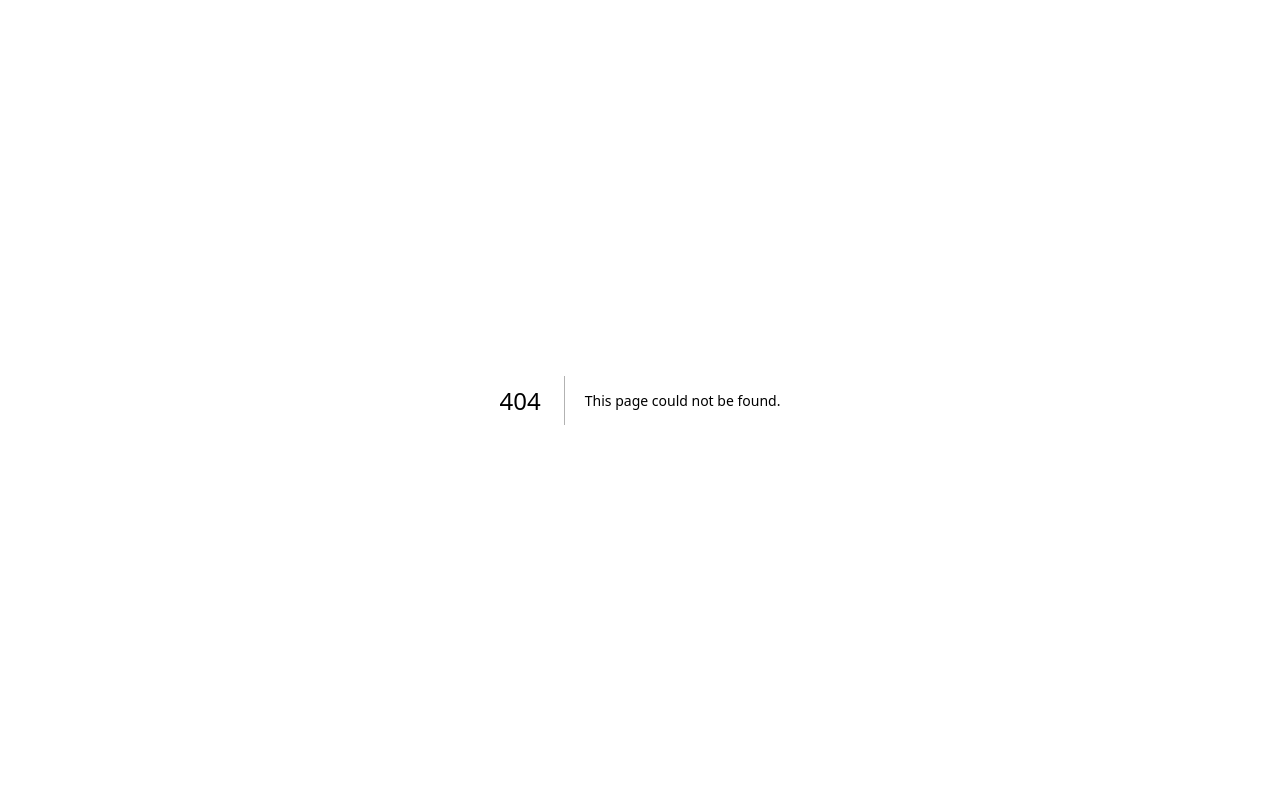
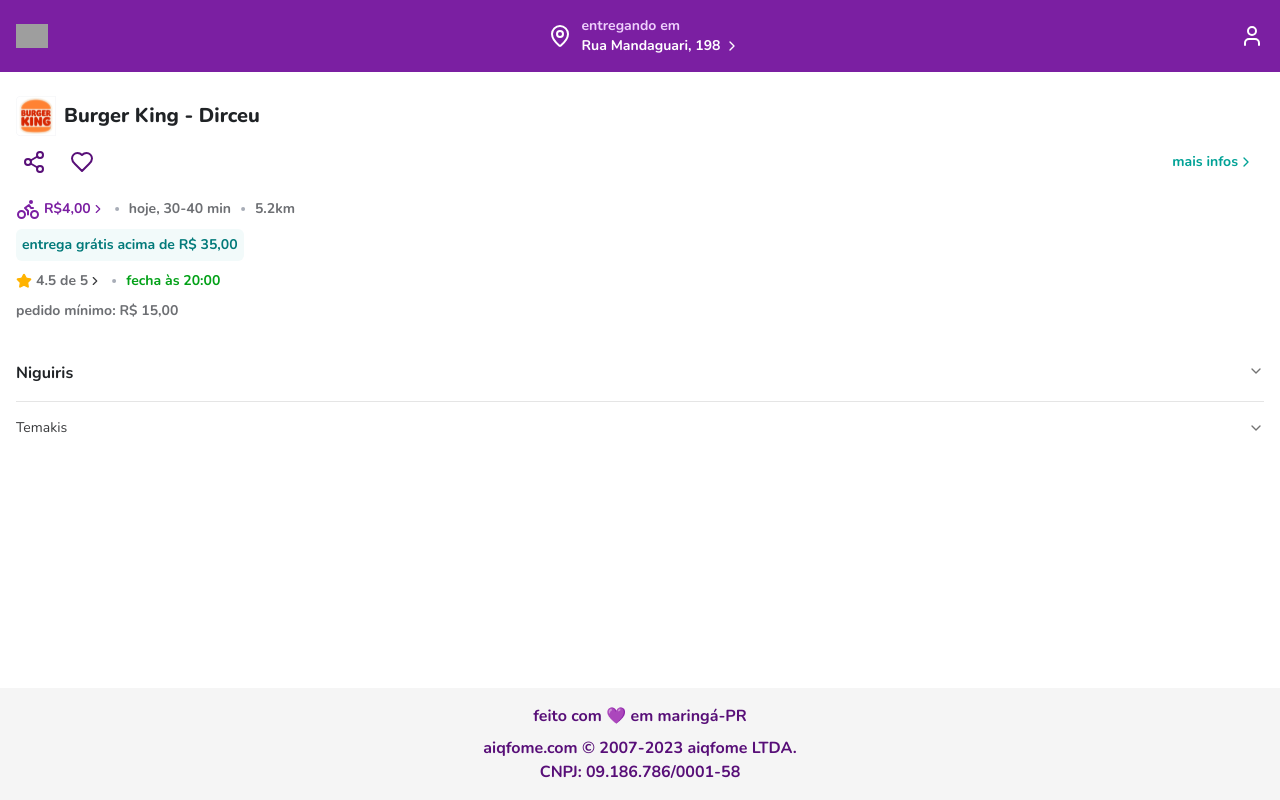
Before and after one commit to marcosmacedoo/aiqfome, a Next.js app: page /store/1 in a window 1280 px wide. Before the commit this address had no page. Built offline with nearby package versions, Linux system fonts and the light colour scheme; grey boxes are pictures that could not be loaded.

Commit message:
feat: create page style store details

```diff
--- a/package.json
+++ b/package.json
@@ -10,6 +10,7 @@
     "lint:fix": "eslint . --ext .js,.jsx,.ts,.tsx --fix"
   },
   "dependencies": {
+    "@radix-ui/react-accordion": "^1.2.10",
     "@radix-ui/react-separator": "^1.1.6",
     "@radix-ui/react-slot": "^1.2.2",
     "class-variance-authority": "^0.7.1",
--- /dev/null
+++ b/src/app/store/[storeSlug]/page.tsx
@@ -0,0 +1,84 @@
+import { Footer, Header } from "@/components/layout";
+import { Note, Button } from "@/components/ui";
+import { Catalog } from "@/features/stores/components";
+import { BikeIcon, ChevronRight, Dot, Heart, Share2, Star } from "lucide-react";
+import Image from "next/image";
+
+export default function StoreDetails() {
+  return (
+    <div className="min-h-dvh flex flex-col">
+      <Header />
+
+      <main className="px-4 py-6 flex-1">
+        <div className="flex gap-2 items-center">
+          <Image
+            src={"/images/logos/burger-king.svg"}
+            width={40}
+            height={40}
+            alt="Logo do Burger King"
+          />
+          <h1 className="font-extrabold text-neutral-900 text-xl">
+            Burger King - Dirceu
+          </h1>
+        </div>
+
+        <div className="flex items-center justify-between mt-2">
+          <div className="flex gap-3 items-center text-purple-700">
+            <Button variant="ghost" size="icon">
+              <Share2 className="text-purple-700 min-w-6 min-h-6" />
+            </Button>
+
+            <Button variant="ghost" size="icon">
+              <Heart className="text-purple-700 min-w-6 min-h-6" />
+            </Button>
+          </div>
+          <Button
+            variant="ghost"
+            className="text-teal-400 font-bold hover:text-teal-600"
+            size={"sm"}
+          >
+            mais infos
+            <ChevronRight size={12} className="-ml-1.5" />
+          </Button>
+        </div>
+
+        <div className="mt-4 flex items-center font-bold  text-neutral-500">
+          <div className="text-purple-500">
+            <BikeIcon size={24} className="inline" />
+            <span className="ml-1 text-sm">R$4,00</span>
+            <ChevronRight size={14} className="inline " />
+          </div>
+          <Dot className="text-neutral-400 inline" />
+          <span className="text-sm">hoje, 30-40 min</span>
+          <Dot className="text-neutral-400 inline" />
+          <span className="text-sm">5.2km</span>
+        </div>
+
+        <Note className="bg-teal-50 text-teal-600 mt-2">
+          entrega grátis acima de R$ 35,00
+        </Note>
+
+        <div className="mt-2 flex items-center font-bold">
+          <div className="flex items-center">
+            <Star
+              size={16}
+              className="text-yellow-500 inline fill-yellow-500"
+            />
+            <span className="ml-1 text-sm text-neutral-500">4.5 de 5</span>
+            <ChevronRight size={14} className="inline " />
+          </div>
+          <Dot className="text-neutral-400 inline" />
+          <span className="text-sm text-green-500">fecha às 20:00</span>
+        </div>
+
+        <p className="mt-2 text-neutral-500 font-bold text-sm">
+          pedido mínimo: R$ 15,00
+        </p>
+
+        <Catalog />
+      </main>
+
+      <Footer />
+    </div>
+  );
+}
--- /dev/null
+++ b/src/components/ui/accordion.tsx
@@ -0,0 +1,66 @@
+"use client";
+
+import * as React from "react";
+import * as AccordionPrimitive from "@radix-ui/react-accordion";
+import { ChevronDownIcon } from "lucide-react";
+
+import { cn } from "@/lib/shadcn-ui/utils";
+
+function Accordion({
+  ...props
+}: React.ComponentProps<typeof AccordionPrimitive.Root>) {
+  return <AccordionPrimitive.Root data-slot="accordion" {...props} />;
+}
+
+function AccordionItem({
+  className,
+  ...props
+}: React.ComponentProps<typeof AccordionPrimitive.Item>) {
+  return (
+    <AccordionPrimitive.Item
+      data-slot="accordion-item"
+      className={cn("border-b last:border-b-0", className)}
+      {...props}
+    />
+  );
+}
+
+function AccordionTrigger({
+  className,
+  children,
+  ...props
+}: React.ComponentProps<typeof AccordionPrimitive.Trigger>) {
+  return (
+    <AccordionPrimitive.Header className="flex">
+      <AccordionPrimitive.Trigger
+        data-slot="accordion-trigger"
+        className={cn(
+          "focus-visible:border-ring focus-visible:ring-ring/50 flex flex-1 items-start justify-between gap-4 rounded-md py-4 text-left text-sm font-medium transition-all outline-none hover:underline focus-visible:ring-[3px] disabled:pointer-events-none disabled:opacity-50 [&[data-state=open]>svg]:rotate-180",
+          className
+        )}
+        {...props}
+      >
+        {children}
+        <ChevronDownIcon className="text-muted-foreground pointer-events-none size-4 shrink-0 translate-y-0.5 transition-transform duration-200" />
+      </AccordionPrimitive.Trigger>
+    </AccordionPrimitive.Header>
+  );
+}
+
+function AccordionContent({
+  className,
+  children,
+  ...props
+}: React.ComponentProps<typeof AccordionPrimitive.Content>) {
+  return (
+    <AccordionPrimitive.Content
+      data-slot="accordion-content"
+      className="data-[state=closed]:animate-accordion-up data-[state=open]:animate-accordion-down overflow-hidden text-sm"
+      {...props}
+    >
+      <div className={cn("pt-0 pb-4", className)}>{children}</div>
+    </AccordionPrimitive.Content>
+  );
+}
+
+export { Accordion, AccordionItem, AccordionTrigger, AccordionContent };
--- /dev/null
+++ b/src/components/ui/index.tsx
@@ -0,0 +1,5 @@
+export * from "./button";
+export * from "./input";
+export * from "./note";
+export * from "./separator";
+export * from "./accordion";
--- /dev/null
+++ b/src/components/ui/note.tsx
@@ -0,0 +1,22 @@
+import { ReactNode, ComponentProps } from "react";
+import { twMerge } from "tailwind-merge";
+
+interface NoteProps extends ComponentProps<"div"> {
+  children: ReactNode;
+}
+
+function Note({ children, className, ...props }: NoteProps) {
+  return (
+    <span
+      className={twMerge(
+        "p-1.5 text-sm bg-neutral-50 rounded-sm font-bold inline-block",
+        className
+      )}
+      {...props}
+    >
+      {children}
+    </span>
+  );
+}
+
+export { Note };
--- /dev/null
+++ b/src/features/stores/components/catalog.tsx
@@ -0,0 +1,42 @@
+import { Button } from "@/components/ui";
+import {
+  Accordion,
+  AccordionItem,
+  AccordionTrigger,
+  AccordionContent,
+} from "@/components/ui/accordion";
+
+function Catalog() {
+  return (
+    <div className="mt-6">
+      <Accordion type="single" collapsible className="w-full">
+        <AccordionItem value="item-1">
+          <AccordionTrigger className="font-bold text-base text-neutral-900">
+            Niguiris
+          </AccordionTrigger>
+          <AccordionContent>
+            <ul className="my-3 flex flex-col gap-5">
+              <li className="font-sm flex items-center justify-between">
+                <span className="font-semibold">Califórnia</span>{" "}
+                <span className="text-purple-500 font-bold">R$ 4,00</span>
+              </li>
+              <li className="font-sm flex items-center justify-between">
+                <span className="font-semibold">Filadélfia</span>{" "}
+                <span className="text-purple-500 font-bold">R$ 14,00</span>
+              </li>
+            </ul>
+          </AccordionContent>
+        </AccordionItem>
+        <AccordionItem value="item-2">
+          <AccordionTrigger>Temakis</AccordionTrigger>
+          <AccordionContent>
+            Yes. It comes with default styles that matches the other
+            components&apos; aesthetic.
+          </AccordionContent>
+        </AccordionItem>
+      </Accordion>
+    </div>
+  );
+}
+
+export { Catalog };
--- a/src/features/stores/components/index.tsx
+++ b/src/features/stores/components/index.tsx
@@ -1,2 +1,3 @@
 export * from "./store-list";
 export * from "./store-item";
+export * from "./catalog";
--- a/src/features/stores/components/store-list.tsx
+++ b/src/features/stores/components/store-list.tsx
@@ -32,7 +32,7 @@
   return (
     <div className="mt-4 flex flex-col gap-4">
       {stores.map((store) => (
-        <Link key={store.id} href={`/stores/${store.id}`}>
+        <Link key={store.id} href={`/store/${store.id}`}>
           <StoreItem key={store.id} store={store} />
         </Link>
       ))}
```
Also changed, not shown: 1 other file (tests, documents, lock files or other folders).
